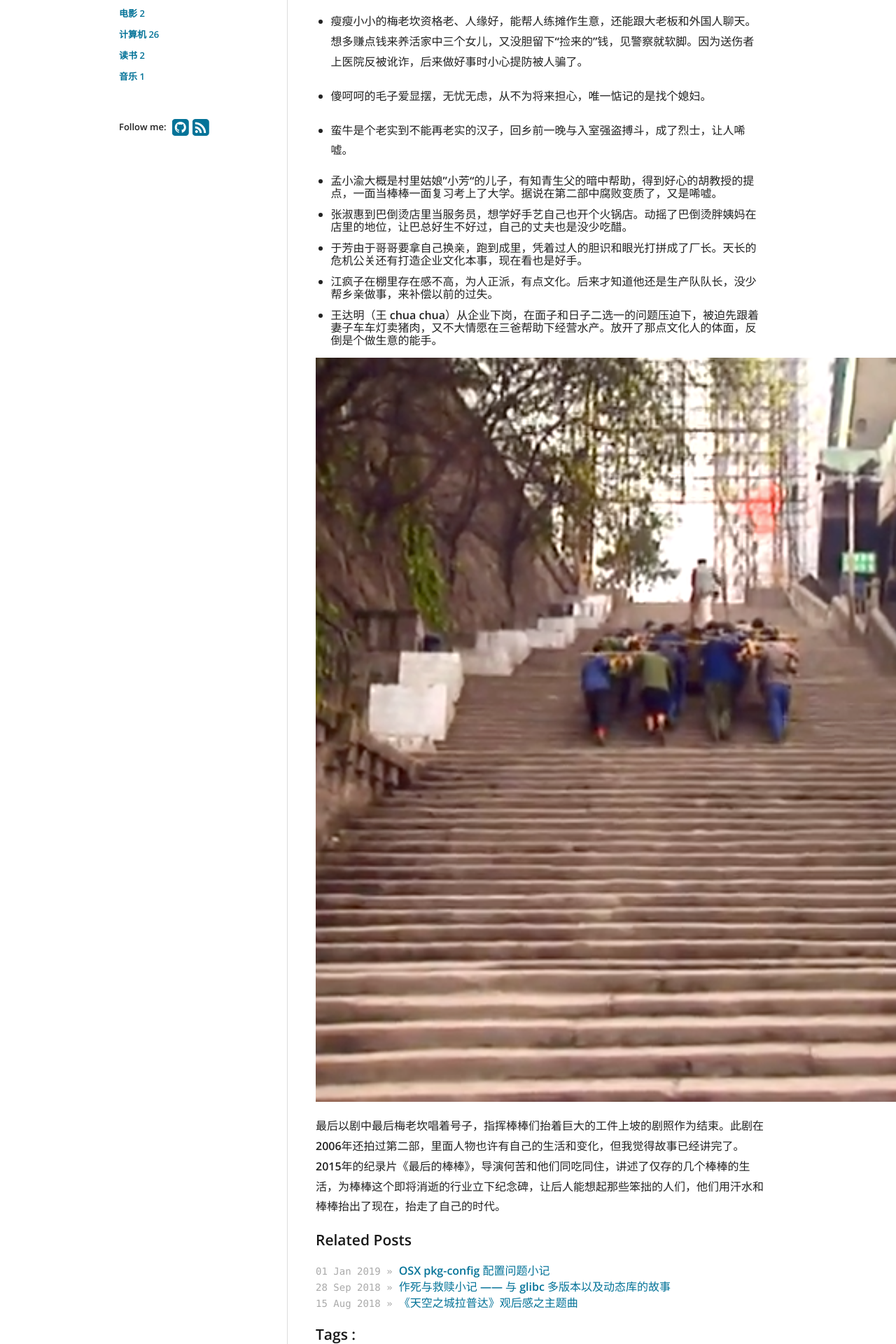
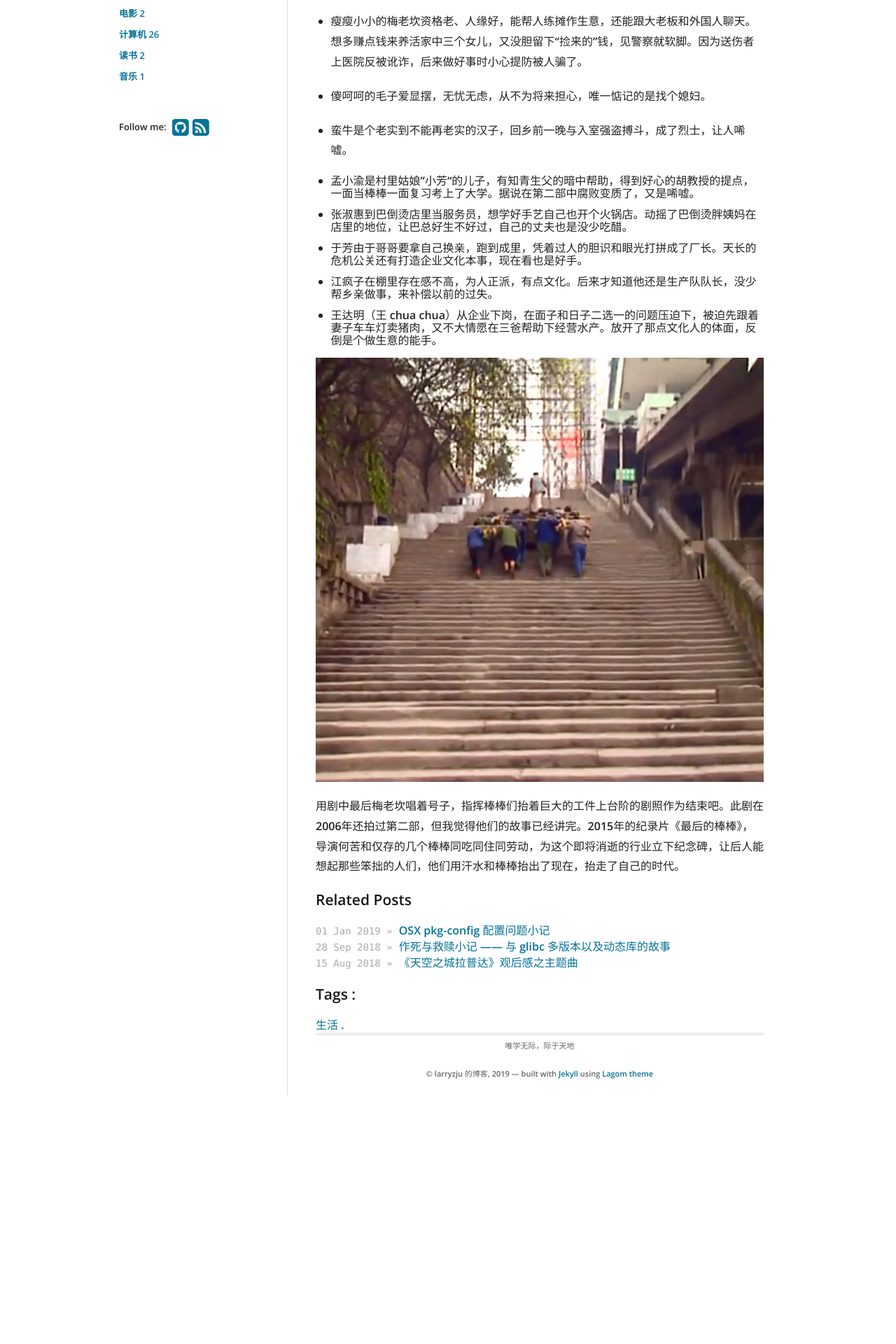
Before and after one commit to larryzju/larryzju.github.io, a Jekyll site: the page built from _posts/2019-03-02-《山城棒棒军》观后记.md, in a window 1280 px wide. Shown: the part 882-2802 px from the top of the page at 70% size. Built offline with Jekyll 4.4.1, drawn with Linux system fonts in a browser that asks for light colours; nearby versions of some CDN libraries; after the commit the page ends 2446 px from its top, so only the background shows below that.

Commit message:
set image width

```diff
--- a/_includes/css/base.css
+++ b/_includes/css/base.css
@@ -76,7 +76,7 @@
 	.subheader { color: #777; }
 
 	p { margin: 0 0 20px 0; }
-	p img { margin: 0; }
+	p img { margin: 0; width: 100% }
 	p.lead { font-size: 21px; line-height: 27px; color: #777;  }
 
 	em { font-style: italic; }
--- a/_posts/2019-03-02-《山城棒棒军》观后记.md
+++ b/_posts/2019-03-02-《山城棒棒军》观后记.md
@@ -24,7 +24,7 @@ layout: post
 
 * 蛮牛是个老实到不能再老实的汉子，回乡前一晚与入室强盗搏斗，成了烈士，让人唏嘘。
 
-* 孟小渝大概是村里姑娘”小芳“的儿子，有知青生父的暗中帮助，得到好心的胡教授的提点，一面当棒棒一面复习考上了大学。据说在第二部中腐败变质了，又是唏嘘。
+* 孟小渝是村里姑娘”小芳“的儿子，有知青生父的暗中帮助，得到好心的胡教授的提点，一面当棒棒一面复习考上了大学。据说在第二部中腐败变质了，又是唏嘘。
 * 张淑惠到巴倒烫店里当服务员，想学好手艺自己也开个火锅店。动摇了巴倒烫胖姨妈在店里的地位，让巴总好生不好过，自己的丈夫也是没少吃醋。
 * 于芳由于哥哥要拿自己换亲，跑到成里，凭着过人的胆识和眼光打拼成了厂长。天长的危机公关还有打造企业文化本事，现在看也是好手。
 * 江疯子在棚里存在感不高，为人正派，有点文化。后来才知道他还是生产队队长，没少帮乡亲做事，来补偿以前的过失。
@@ -32,4 +32,4 @@ layout: post
 
 ![最后的棒棒](/images/最后的棒棒/climb.png)
 
-最后以剧中最后梅老坎唱着号子，指挥棒棒们抬着巨大的工件上坡的剧照作为结束。此剧在2006年还拍过第二部，里面人物也许有自己的生活和变化，但我觉得故事已经讲完了。2015年的纪录片《最后的棒棒》，导演何苦和他们同吃同住，讲述了仅存的几个棒棒的生活，为棒棒这个即将消逝的行业立下纪念碑，让后人能想起那些笨拙的人们，他们用汗水和棒棒抬出了现在，抬走了自己的时代。
+用剧中最后梅老坎唱着号子，指挥棒棒们抬着巨大的工件上台阶的剧照作为结束吧。此剧在2006年还拍过第二部，但我觉得他们的故事已经讲完。2015年的纪录片《最后的棒棒》，导演何苦和仅存的几个棒棒同吃同住同劳动，为这个即将消逝的行业立下纪念碑，让后人能想起那些笨拙的人们，他们用汗水和棒棒抬出了现在，抬走了自己的时代。
```
